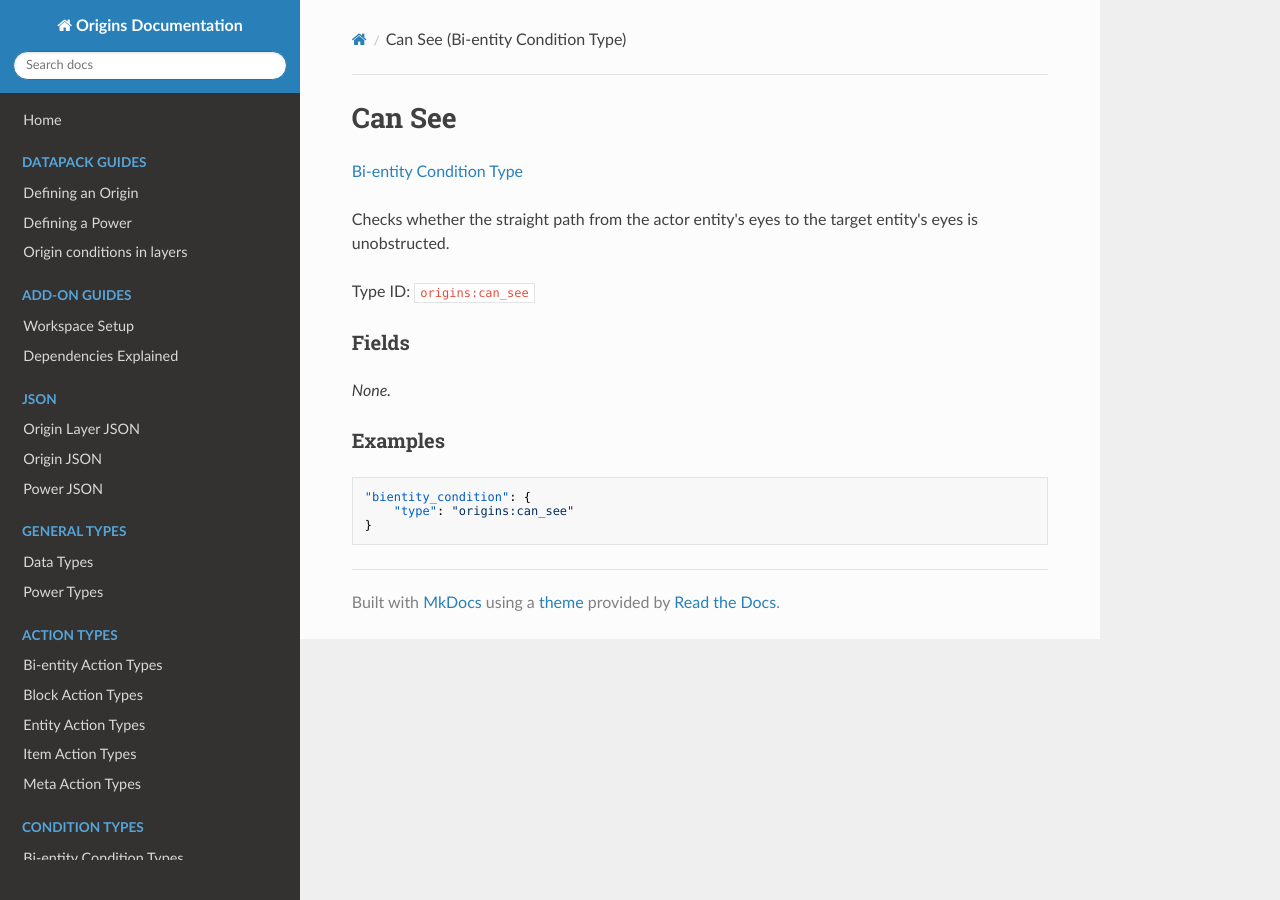
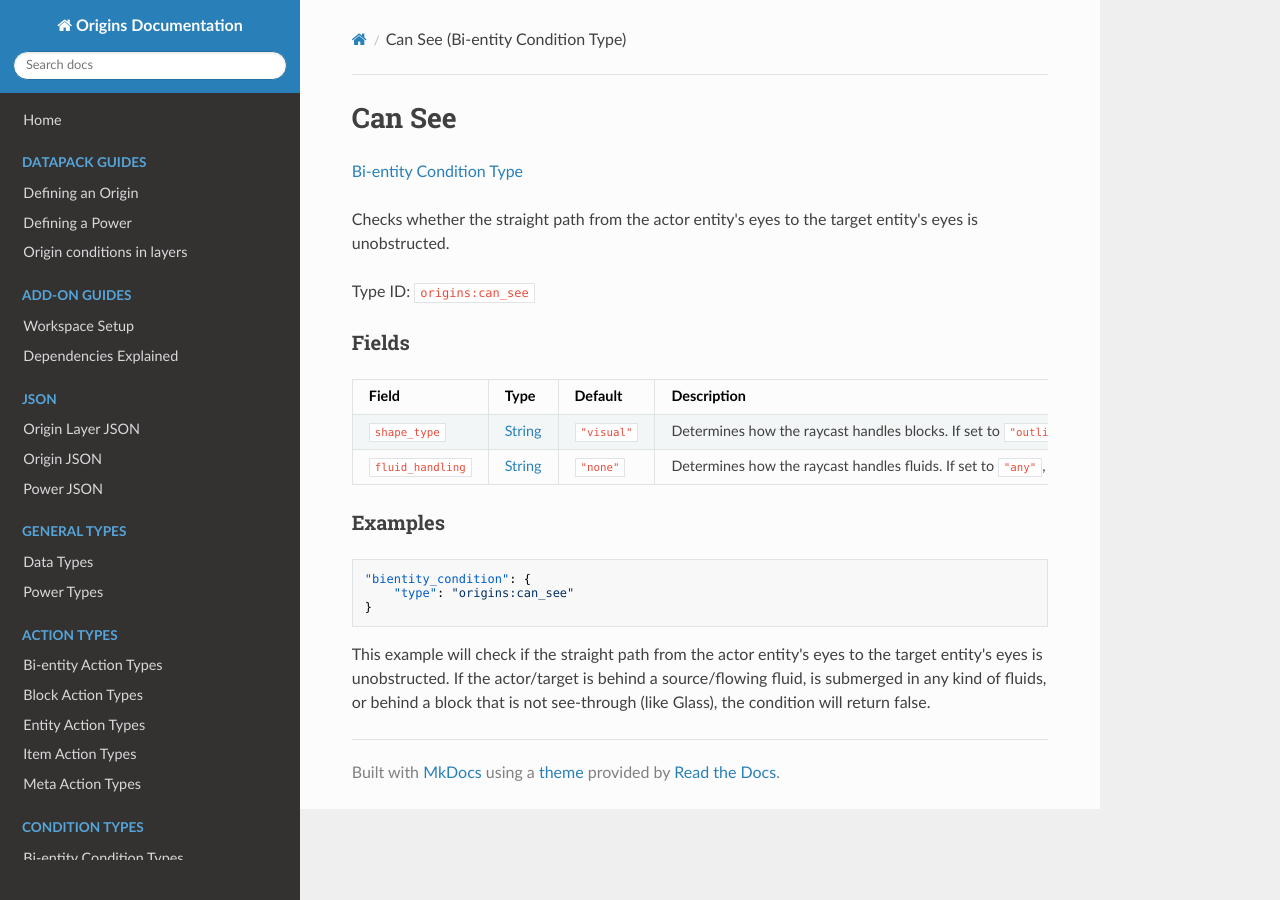
Before and after one commit to apace100/origins-docs, an MkDocs documentation site: the page built from docs/types/bientity_condition_types/can_see.md, in a window 1280 px wide. Built offline with MkDocs 1.6.1, drawn with Linux system fonts in a browser that asks for light colours; nearby versions of some CDN libraries.

Commit message:
Updated `can_see.md` (Bi-entity Condition Type)

````diff
--- a/docs/types/bientity_condition_types/can_see.md
+++ b/docs/types/bientity_condition_types/can_see.md
@@ -14,7 +14,10 @@ Type ID: `origins:can_see`
 
 ### Fields
 
-_None._
+Field | Type | Default | Description
+------|------|---------|------------
+`shape_type` | [String](../data_types/string.md) | `"visual"` | Determines how the raycast handles blocks. If set to `"outline"`, the raycast will take the shape of the collision box of the block into account. If set to `"visual"`, the raycast will ignore blocks that are see-through (e.g: Glass, Tinted Glass, etc.). If set to `"collider"`, the raycast will take physical collision of the block into account.
+`fluid_handling` | [String](../data_types/string.md) | `"none"` | Determines how the raycast handles fluids. If set to `"any"`, the raycast will ignore source and flowing fluids. If set to `"source"`, the raycast will only go through source fluids. If set to `"none"`, the raycast **won't** go through any kind of fluids.
 
 
 ### Examples
@@ -24,3 +27,5 @@ _None._
     "type": "origins:can_see"
 }
 ```
+
+This example will check if the straight path from the actor entity's eyes to the target entity's eyes is unobstructed. If the actor/target is behind a source/flowing fluid, is submerged in any kind of fluids, or behind a block that is not see-through (like Glass), the condition will return false.
````
